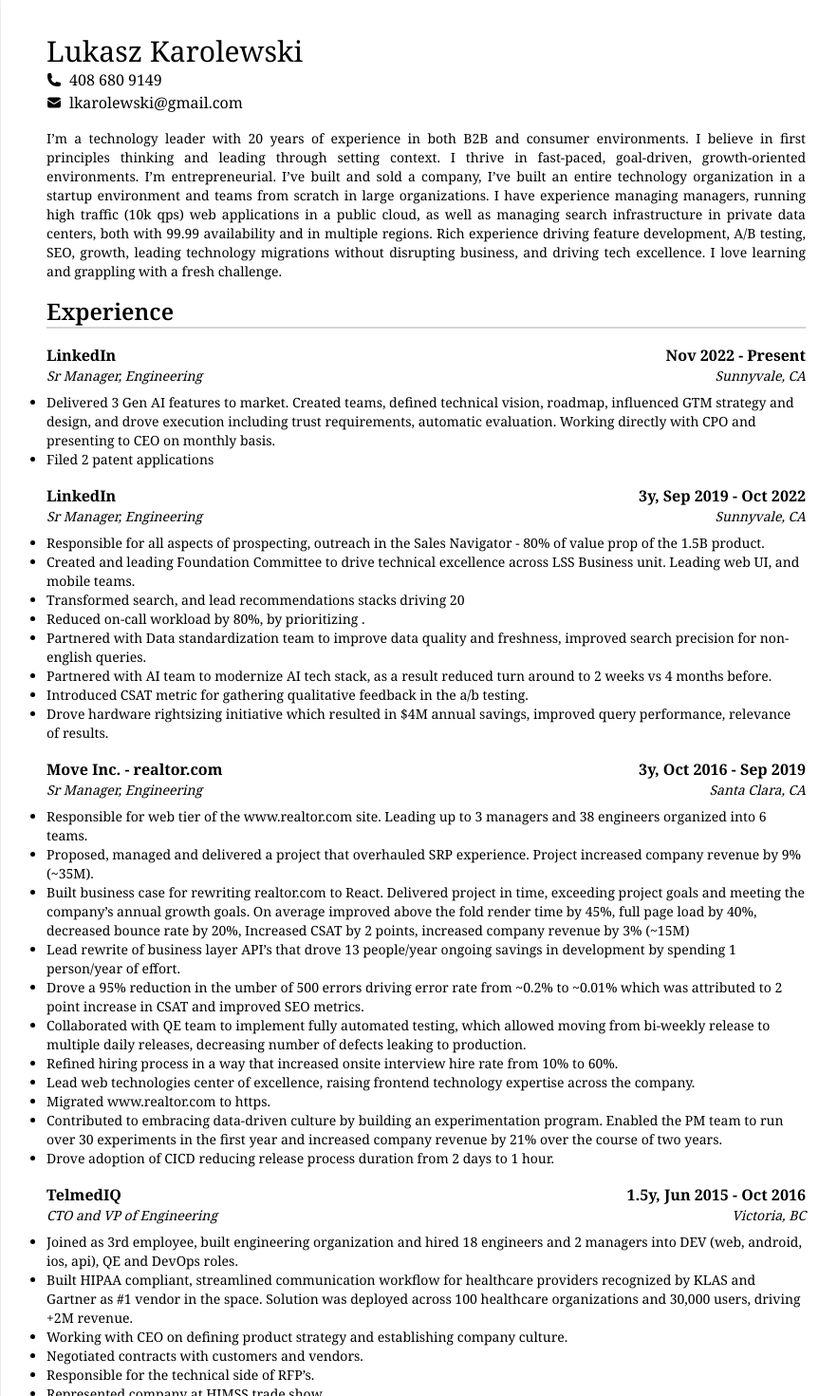
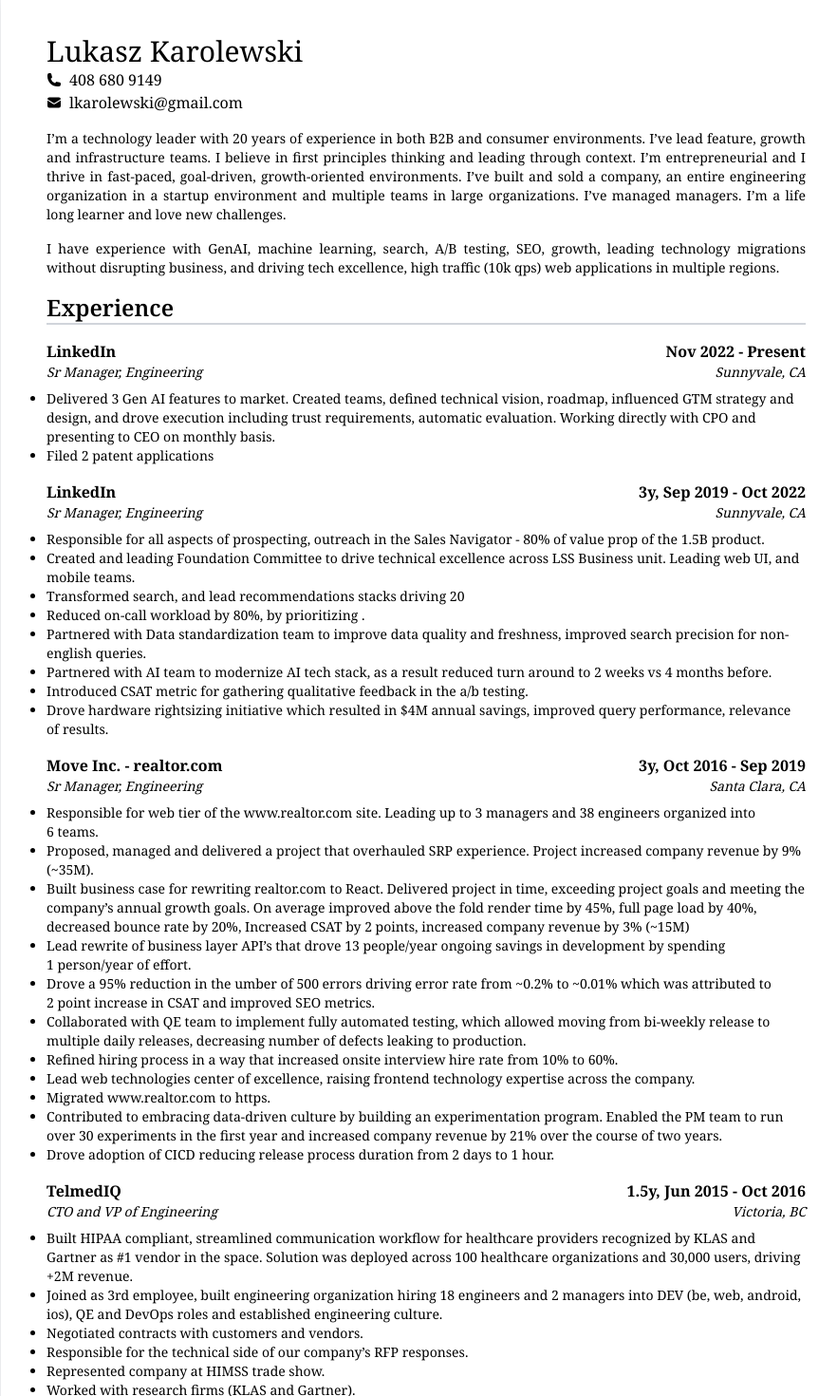
Before and after one commit to lukasz-karolewski/resume-coach, a Next.js app in the folder homepage/: page / in a window 1280 px wide. Shown: the part 60-1530 px from the top of the page at 95% size, without its empty margins (191-1073 px from the left). Built offline with nearby package versions, Linux system fonts and the light colour scheme.

Commit message:
intro section clean up

```diff
--- a/homepage/app/page.tsx
+++ b/homepage/app/page.tsx
@@ -15,18 +15,20 @@
 
         <p className="text-justify text-sm">
           I’m a technology leader with 20 years of experience in both B2B and
-          consumer environments. I believe in first principles thinking and
-          leading through setting context. I thrive in fast-paced, goal-driven,
-          growth-oriented environments. I’m entrepreneurial. I’ve built and sold
-          a company, I’ve built an entire technology organization in a startup
-          environment and teams from scratch in large organizations. I have
-          experience managing managers, running high traffic (10k qps) web
-          applications in a public cloud, as well as managing search
-          infrastructure in private data centers, both with 99.99 availability
-          and in multiple regions. Rich experience driving feature development,
-          A/B testing, SEO, growth, leading technology migrations without
-          disrupting business, and driving tech excellence. I love learning and
-          grappling with a fresh challenge.
+          consumer environments. I’ve lead feature, growth and infrastructure
+          teams. I believe in first principles thinking and leading through
+          context. I’m entrepreneurial and I thrive in fast-paced, goal-driven,
+          growth-oriented environments. I’ve built and sold a company, an entire
+          engineering organization in a startup environment and multiple teams
+          in large organizations. I’ve managed managers. I’m a life long learner
+          and love new challenges.
+        </p>
+
+        <p className="text-justify text-sm">
+          I have experience with GenAI, machine learning, search, A/B testing,
+          SEO, growth, leading technology migrations without disrupting
+          business, and driving tech excellence, high traffic (10k qps) web
+          applications in multiple regions.
         </p>
 
         <Section title="Experience">
@@ -37,7 +39,7 @@
             timeframe="Nov 2022 - Present"
             location="Sunnyvale, CA"
           >
-            <ul className=" list-disc text-sm">
+            <JobExperience.Accomplishments>
               <li>
                 Delivered 3 Gen AI features to market. Created teams, defined
                 technical vision, roadmap, influenced GTM strategy and design,
@@ -46,7 +48,7 @@
                 monthly basis.
               </li>
               <li>Filed 2 patent applications</li>
-            </ul>
+            </JobExperience.Accomplishments>
           </JobExperience>
 
           <JobExperience
@@ -101,7 +103,8 @@
             <JobExperience.Accomplishments>
               <li>
                 Responsible for web tier of the www.realtor.com site. Leading up
-                to 3&nbsp;managers and 38&nbsp;engineers organized into 6 teams.
+                to 3&nbsp;managers and 38&nbsp;engineers organized into
+                6&nbsp;teams.
               </li>
               <li>
                 Proposed, managed and delivered a project that overhauled SRP
@@ -116,13 +119,13 @@
                 revenue by 3% (~15M)
               </li>
               <li>
-                Lead rewrite of business layer API’s that drove 13 people/year
-                ongoing savings in development by spending 1 person/year of
-                effort.
+                Lead rewrite of business layer API’s that drove
+                13&nbsp;people/year ongoing savings in development by spending
+                1&nbsp;person/year of effort.
               </li>
               <li>
                 Drove a 95% reduction in the umber of 500 errors driving error
-                rate from ~0.2% to ~0.01% which was attributed to 2 point
+                rate from ~0.2% to ~0.01% which was attributed to 2&nbsp;point
                 increase in CSAT and improved SEO metrics.
               </li>
               <li>
@@ -160,22 +163,22 @@
           >
             <JobExperience.Accomplishments>
               <li>
-                Joined as 3rd employee, built engineering organization and hired
-                18&nbsp;engineers and 2&nbsp;managers into DEV (web, android,
-                ios, api), QE and DevOps roles.
-              </li>
-              <li>
                 Built HIPAA compliant, streamlined communication workflow for
                 healthcare providers recognized by KLAS and Gartner as #1 vendor
                 in the space. Solution was deployed across 100 healthcare
                 organizations and 30,000 users, driving +2M revenue.
               </li>
               <li>
-                Working with CEO on defining product strategy and establishing
-                company culture.
+                Joined as 3rd employee, built engineering organization hiring
+                18&nbsp;engineers and 2&nbsp;managers into DEV (be, web,
+                android, ios), QE and DevOps roles and established engineering
+                culture.
               </li>
               <li>Negotiated contracts with customers and vendors.</li>
-              <li>Responsible for the technical side of RFP’s.</li>
+              <li>
+                Responsible for the technical side of our company’s RFP
+                responses.
+              </li>
               <li>Represented company at HIMSS trade show.</li>
               <li>Worked with research firms (KLAS and Gartner).</li>
             </JobExperience.Accomplishments>
@@ -238,8 +241,10 @@
                   <li>
                     Redesigned build process migrating it from Ant to Gradle
                     reducing build time from 15&nbsp;min to under 1&nbsp;min.
+                  </li>
+                  <li>
                     Created a new deployment model that utilized rpm and enabled
-                    fully automatic deployment. Brought down deploy time to
+                    fully automatic deployment. Reduced deploy time to
                     1&nbsp;hour from 3-day manual process before.
                   </li>
                 </JobExperience.Accomplishments>
```
